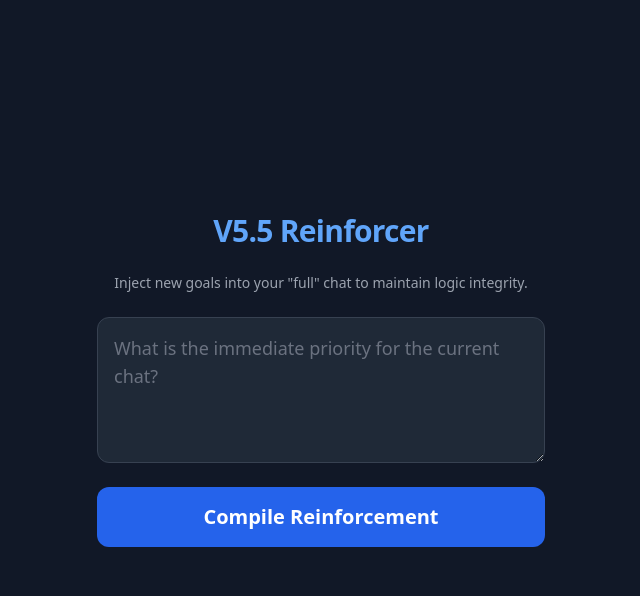
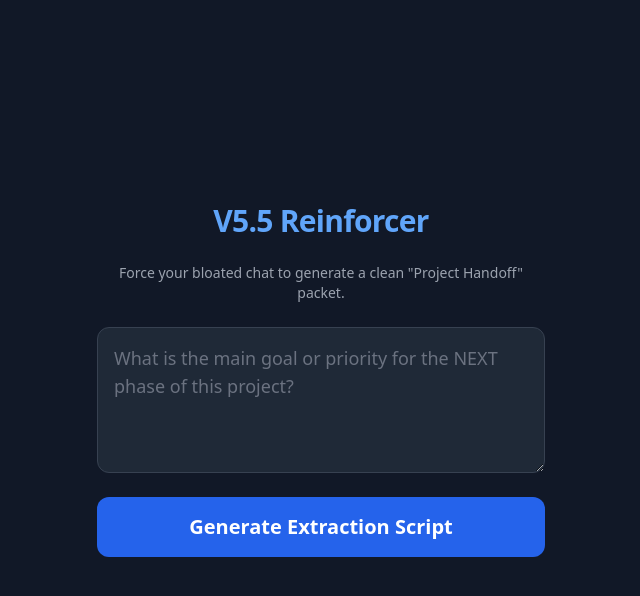
Before and after one commit to mitchellryanclark/v5-portal, a Flask app: page / in a window 1280 px wide. Shown: the top 596 px of the page, without its empty margins (319-959 px from the left). Run offline with Flask 3, Linux system fonts and the light colour scheme; some libraries are stand-ins or nearby versions.

Commit message:
Update UX phrasing and add Reset flow

```diff
--- a/templates/index.html
+++ b/templates/index.html
@@ -16,15 +16,15 @@
     <div id="generator-screen" class="w-full max-w-md flex flex-col space-y-6">
         <h1 class="text-3xl font-bold text-center tracking-tight text-blue-400">V5.5 Reinforcer</h1>
 
-        <p class="text-gray-400 text-center text-sm">Inject new goals into your "full" chat to maintain logic integrity.</p>
+        <p class="text-gray-400 text-center text-sm">Force your bloated chat to generate a clean "Project Handoff" packet.</p>
 
         <textarea id="seed-input" aria-label="Immediate Priority" rows="4"
             class="w-full bg-gray-800 border border-gray-700 rounded-xl p-4 text-lg focus:ring-2 focus:ring-blue-500 focus:outline-none transition-all placeholder-gray-500"
-            placeholder="What is the immediate priority for the current chat?"></textarea>
+            placeholder="What is the main goal or priority for the NEXT phase of this project?"></textarea>
 
         <button id="generate-btn" aria-label="Compile Reinforcement Prompt" onclick="generatePrompt()"
             class="w-full bg-blue-600 hover:bg-blue-500 text-white font-bold text-xl py-4 rounded-xl transition-all flex items-center justify-center space-x-2">
-            <span id="btn-text">Compile Reinforcement</span>
+            <span id="btn-text">Generate Extraction Script</span>
             <div id="spinner" aria-hidden="true" class="loader hidden"></div>
         </button>
 
@@ -36,8 +36,11 @@
             <div class="mx-auto w-16 h-16 bg-blue-500/20 rounded-full flex items-center justify-center mb-4">
                 <svg class="w-8 h-8 text-blue-500" fill="none" stroke="currentColor" viewBox="0 0 24 24"><path stroke-linecap="round" stroke-linejoin="round" stroke-width="2" d="M5 13l4 4L19 7"></path></svg>
             </div>
-            <h2 class="text-3xl font-bold">Package Compiled</h2>
-            <p class="text-gray-400">Ready to paste into your active chat.</p>
+            <h2 class="text-3xl font-bold">Extraction Script Ready</h2>
+            <div class="bg-blue-900/30 border border-blue-500/30 rounded-lg p-3 text-left">
+                <p class="text-blue-300 text-sm mb-1"><strong>Step 1:</strong> Paste this script into your CURRENT, bloated AI chat.</p>
+                <p class="text-blue-300 text-sm"><strong>Step 2:</strong> Copy the resulting JSON packet into a BRAND NEW chat.</p>
+            </div>
         </div>
 
         <div class="relative bg-gray-800 border border-gray-700 rounded-xl p-4 overflow-hidden h-32">
@@ -47,12 +50,31 @@
 
         <button id="copy-btn" aria-label="Copy prompt to clipboard" onclick="copyToClipboard()"
             class="w-full bg-blue-600 hover:bg-blue-500 text-white font-bold text-xl py-4 rounded-xl transition-all shadow-lg shadow-blue-900/50">
-            📋 Copy & Reinforce
+            📋 Copy Script
+        </button>
+
+        <button onclick="resetApp()" class="text-gray-400 hover:text-white text-sm transition-colors text-center w-full mt-2">
+            ← Generate Another Script
         </button>
     </div>
 
     <script>
         let finalPromptText = "";
+
+        // Reset the application state
+        function resetApp() {
+            document.getElementById('seed-input').value = "";
+            document.getElementById('status-text').innerText = "";
+            document.getElementById('status-text').classList.replace('text-red-400', 'text-gray-400');
+
+            document.getElementById('generator-screen').classList.remove('hidden');
+            document.getElementById('success-screen').classList.add('hidden');
+
+            // Reset button
+            document.getElementById('btn-text').innerText = "Generate Extraction Script";
+            document.getElementById('spinner').classList.add('hidden');
+            document.getElementById('generate-btn').classList.remove('opacity-80', 'cursor-not-allowed');
+        }
 
         async function generatePrompt() {
             const seed = document.getElementById('seed-input').value;
@@ -63,7 +85,7 @@
             statusText.classList.add('text-gray-400');
 
             if (!seed.trim()) {
-                statusText.innerText = "Please enter a Priority.";
+                statusText.innerText = "Please enter a Phase Goal.";
                 statusText.classList.replace('text-gray-400', 'text-red-400');
                 return;
             }
@@ -71,9 +93,9 @@
             document.getElementById('btn-text').innerText = "Analyzing Context...";
             document.getElementById('spinner').classList.remove('hidden');
             document.getElementById('generate-btn').classList.add('opacity-80', 'cursor-not-allowed');
-            statusText.innerText = "Syncing V5.5 Mod...";
+            statusText.innerText = "Compiling Handoff Script...";
 
-            setTimeout(() => { if(statusText.innerText === "Syncing V5.5 Mod...") statusText.innerText = "Injecting Active Priority..."; }, 800);
+            setTimeout(() => { if(statusText.innerText === "Compiling Handoff Script...") statusText.innerText = "Injecting Priority Directives..."; }, 800);
 
             try {
                 const response = await fetch('/generate', {
```
